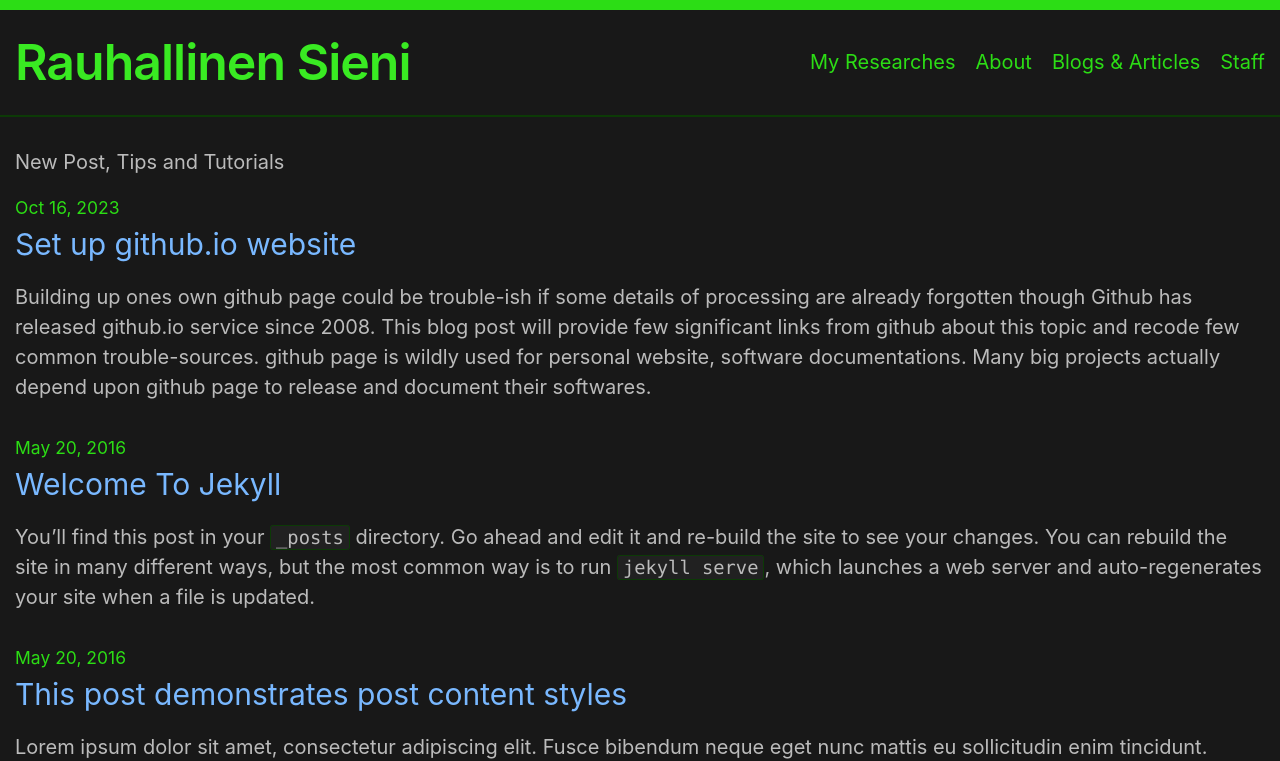
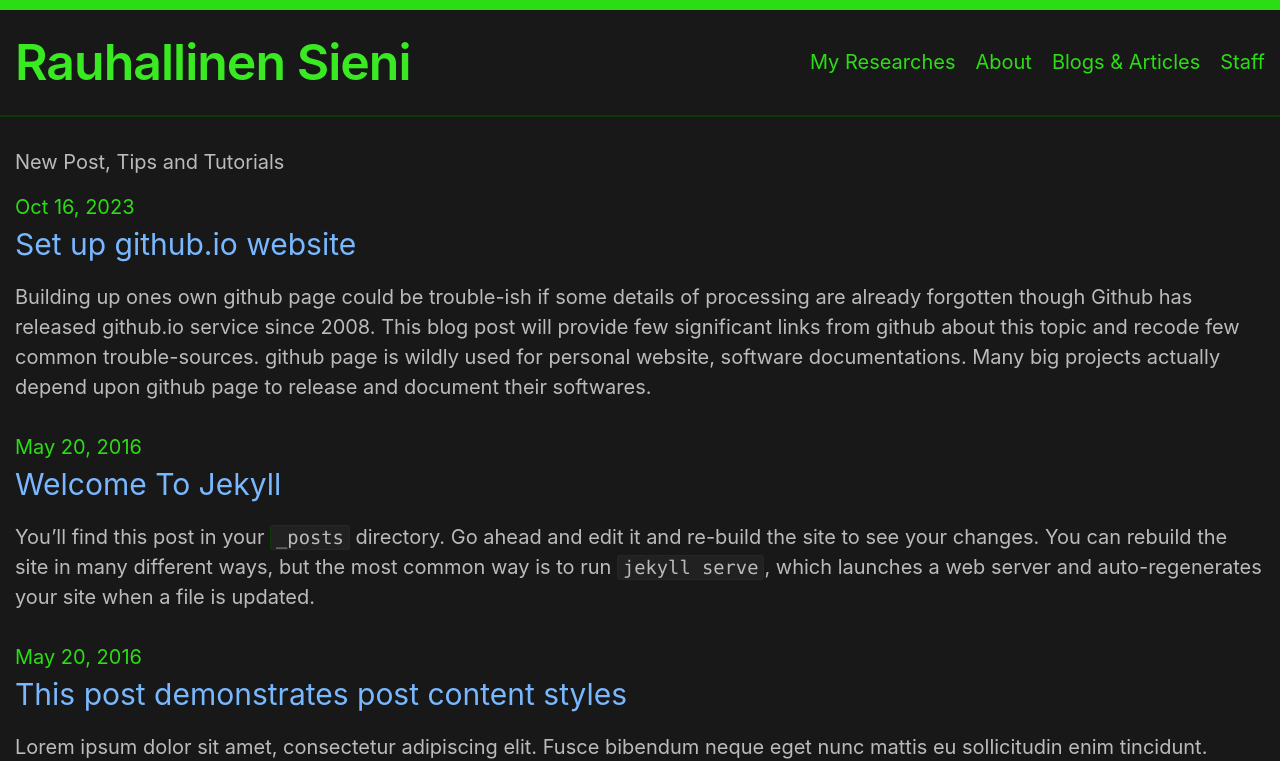
Before and after one commit to tekniiquann/tekniiquann.github.io, a Jekyll site: the page built from index.md, in a window 1280 px wide. Shown: the top 761 px of the page. Built offline with Jekyll 4.4.1, drawn with Linux system fonts in a browser that asks for light colours.

Commit message:
change -font-size:

```diff
--- a/_sass/minima/initialize.scss
+++ b/_sass/minima/initialize.scss
@@ -6,7 +6,7 @@ $base-font-family: -apple-system, system-ui, BlinkMacSystemFont, "Segoe UI", "Se
 $code-font-family: "Menlo", "Inconsolata", "Consolas", "Roboto Mono", "Ubuntu Mono", "Liberation Mono", "Courier New", monospace;
 $base-font-size:   20px !default; //16px
 $base-font-weight: 400 !default;
-$small-font-size:  $base-font-size * 0.875 !default;
+$small-font-size:  $base-font-size * 1.0 !default; //0.875
 $base-line-height: 1.5 !default;
 
 $spacing-unit:     30px !default;
```
